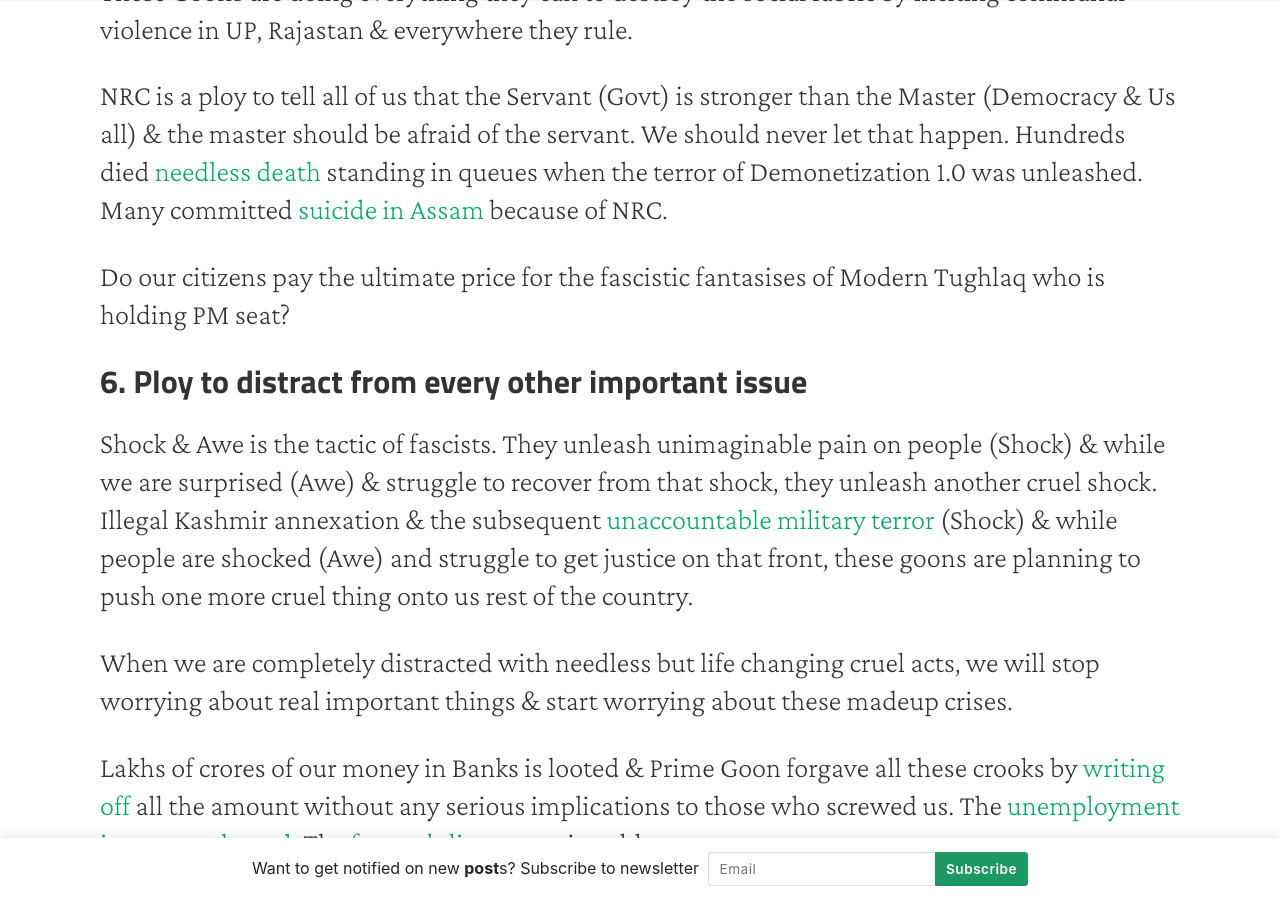
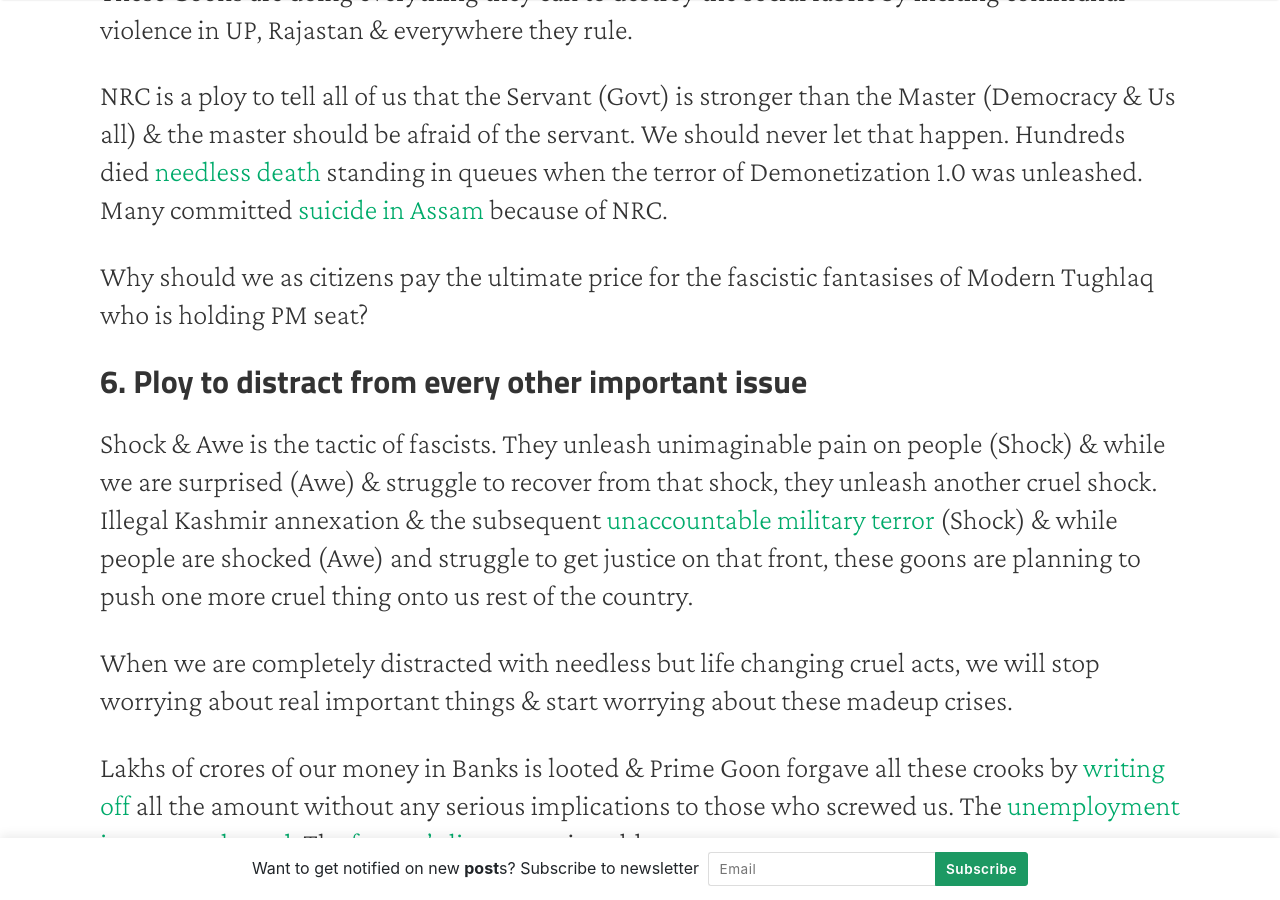
Before and after one commit to thekalinga/thekalinga.in, a Jekyll site: the page built from _posts/2019-11-24-why-fascist-nrc-should-be-opposed/2019-11-24-why-fascist-nrc-should-be-opposed.md, in a window 1280 px wide and 900 px high, scrolled down 5804 px. Built offline with Jekyll 4.4.1, drawn with Linux system fonts in a browser that asks for light colours; nearby versions of some CDN libraries.

Commit message:
fixed minor issue

```diff
--- a/_posts/2019-11-24-why-fascist-nrc-should-be-opposed/2019-11-24-why-fascist-nrc-should-be-opposed.md
+++ b/_posts/2019-11-24-why-fascist-nrc-should-be-opposed/2019-11-24-why-fascist-nrc-should-be-opposed.md
@@ -143,7 +143,7 @@ We should never let that happen.
 Hundreds died [needless death](https://www.forbes.com/sites/timworstall/2016/12/08/indias-demonetisation-kills-100-people-apparently-this-is-not-an-important-number/) standing in queues when the terror of Demonetization 1.0 was unleashed.
 Many committed [suicide in Assam](https://www.ndtv.com/india-news/man-declared-foreigner-dies-in-assam-family-refuses-to-accept-body-2116629) because of NRC.
 
-Do our citizens pay the ultimate price for the fascistic fantasises of Modern Tughlaq who is holding PM seat?
+Why should we as citizens pay the ultimate price for the fascistic fantasises of Modern Tughlaq who is holding PM seat?
 
 ## 6. Ploy to distract from every other important issue
 
```
